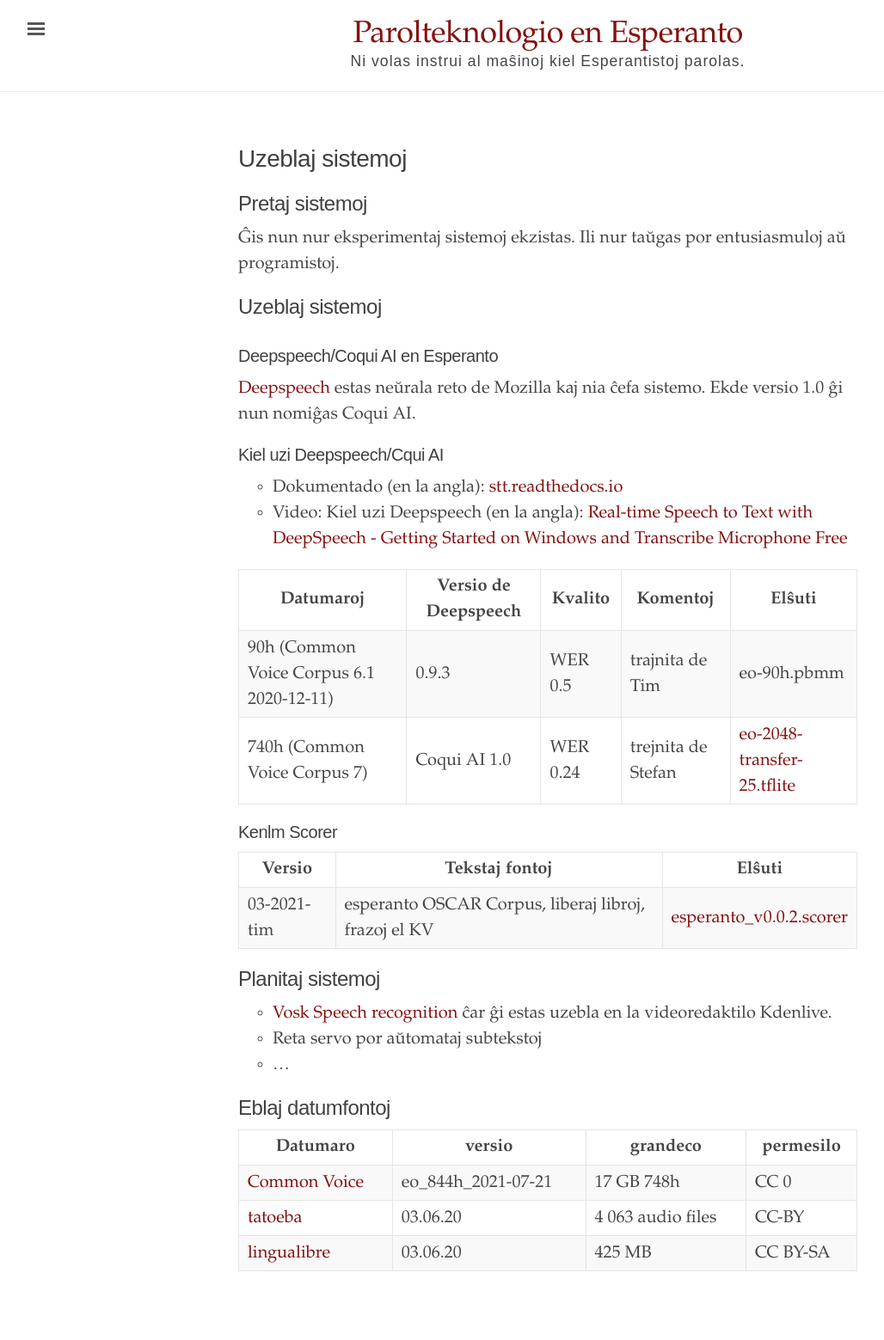
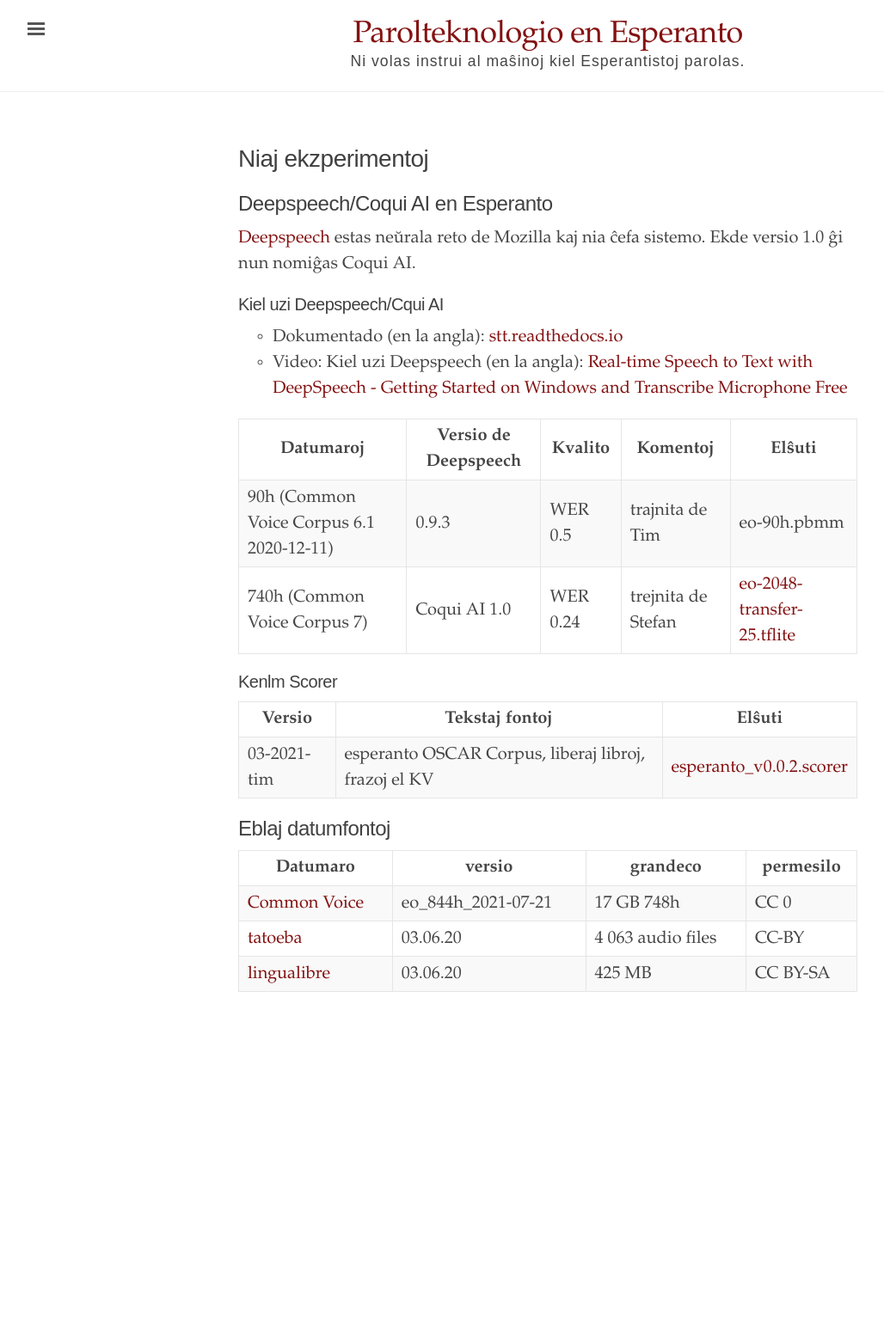
Before and after one commit to parolteknologio/parolteknologio.github.io, a Jekyll site: the page built from deepspeech.md, in a window 1280 px wide. Shown: the whole page at 86% size, without its empty margins (3-1031 px from the left). Built offline with Jekyll 4.4.1, drawn with Linux system fonts in a browser that asks for light colours; after the commit the page ends 1234 px from its top, so only the background shows below that.

Commit message:
Update deepspeech.md

```diff
--- a/deepspeech.md
+++ b/deepspeech.md
@@ -1,13 +1,10 @@
 ---
 layout: page
-title: Uzeblaj sistemoj
+title: Niaj ekzperimentoj
 ---
 
-## Pretaj sistemoj
-Ĝis nun nur eksperimentaj sistemoj ekzistas. Ili nur taŭgas por entusiasmuloj aŭ programistoj.
 
-## Uzeblaj sistemoj
-### Deepspeech/Coqui AI en Esperanto
+## Deepspeech/Coqui AI en Esperanto
 [Deepspeech](https://github.com/mozilla/DeepSpeech) estas neŭrala reto de Mozilla kaj nia ĉefa sistemo. Ekde versio 1.0 ĝi nun nomiĝas Coqui AI.
 #### Kiel uzi Deepspeech/Cqui AI
 * Dokumentado (en la angla): [stt.readthedocs.io](https://stt.readthedocs.io/en/latest/)
@@ -26,11 +23,6 @@ title: Uzeblaj sistemoj
 |  03-2021-tim |  esperanto OSCAR Corpus, liberaj libroj, frazoj el KV |  [esperanto_v0.0.2.scorer](https://github.com/parolteknologio/stt-esperanto/raw/master/scorer/esperanto_v0.0.2.scorer) |
 
 
-## Planitaj sistemoj
-- [Vosk Speech recognition](https://alphacephei.com/vosk/) ĉar ĝi estas uzebla en la videoredaktilo Kdenlive.
-- Reta servo por aŭtomataj subtekstoj
-- ...
-
 ## Eblaj datumfontoj
 
 |Datumaro|versio|grandeco|permesilo|
```
